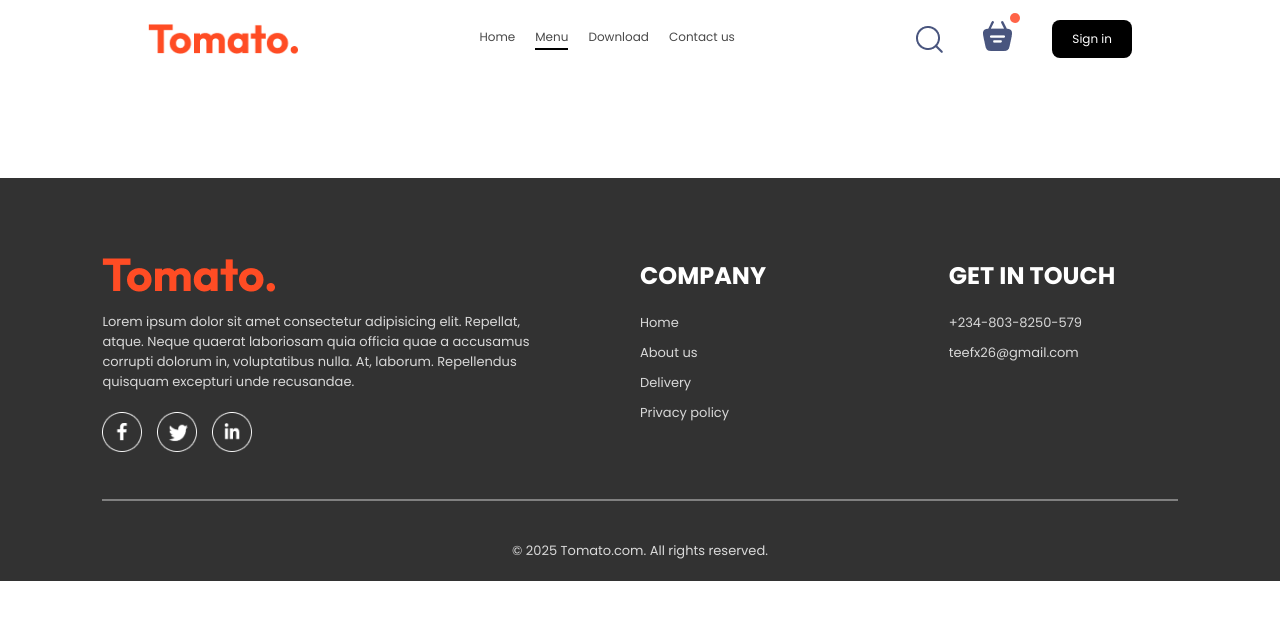
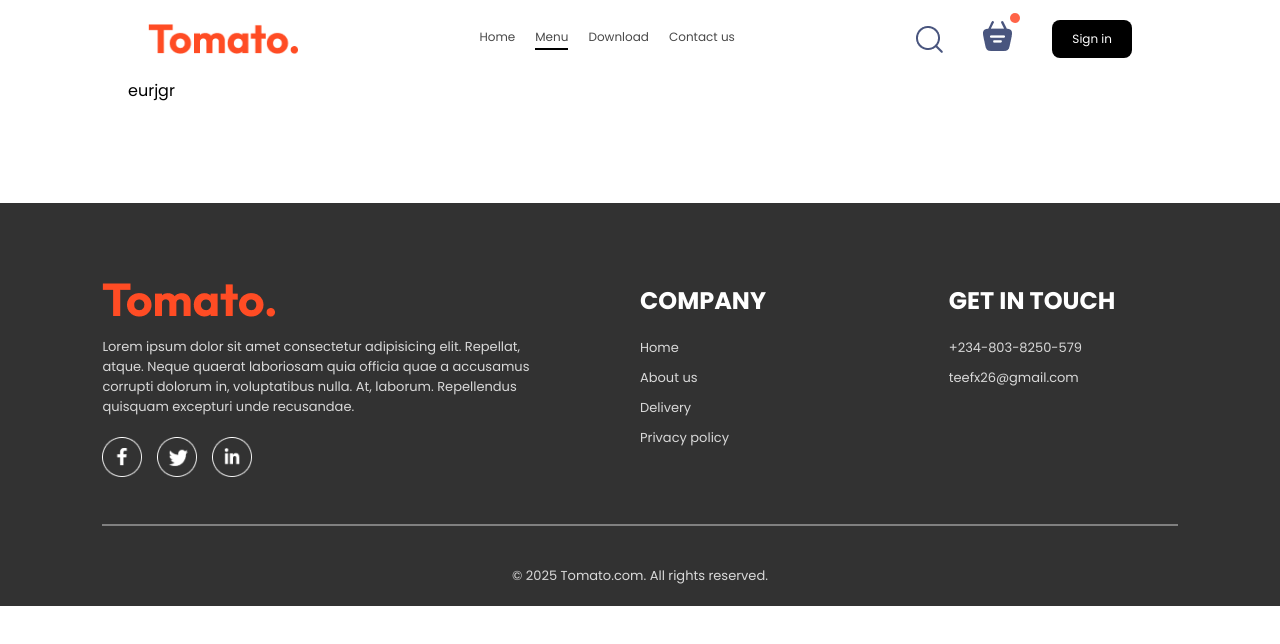
Before and after one commit to Tictactoons/Loom-ecom, a React (Vite) app: page /cart in a window 1280 px wide. Shown: the top 644 px of the page. Built offline with nearby package versions, Linux system fonts and the light colour scheme; a web font is replaced by a local one.

Commit message:
up to cart

```diff
--- a/src/pages/Cart/Cart.tsx
+++ b/src/pages/Cart/Cart.tsx
@@ -5,7 +5,7 @@ import "./Cart.css"
 const Cart = () => {
   return (
     <div>
-
+      eurjgr
     </div>
   )
 }
```
